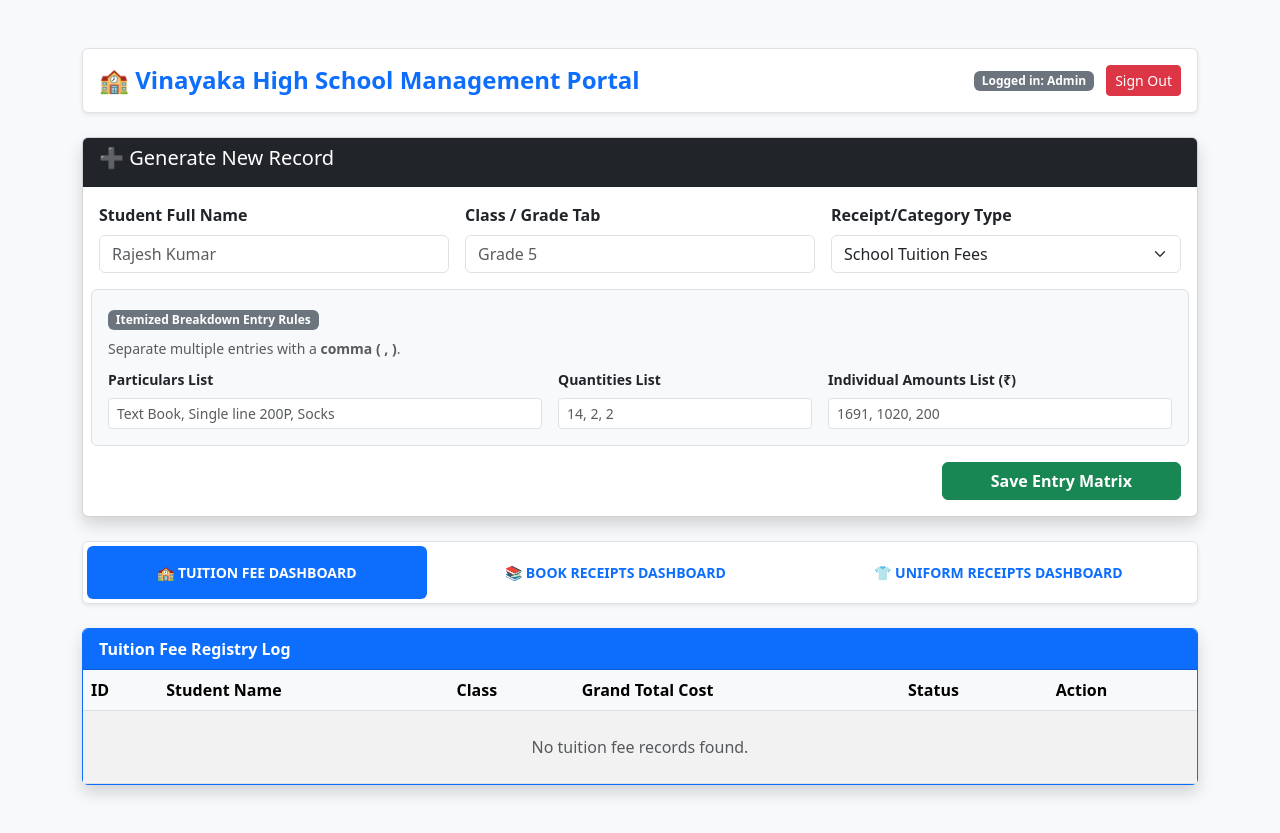
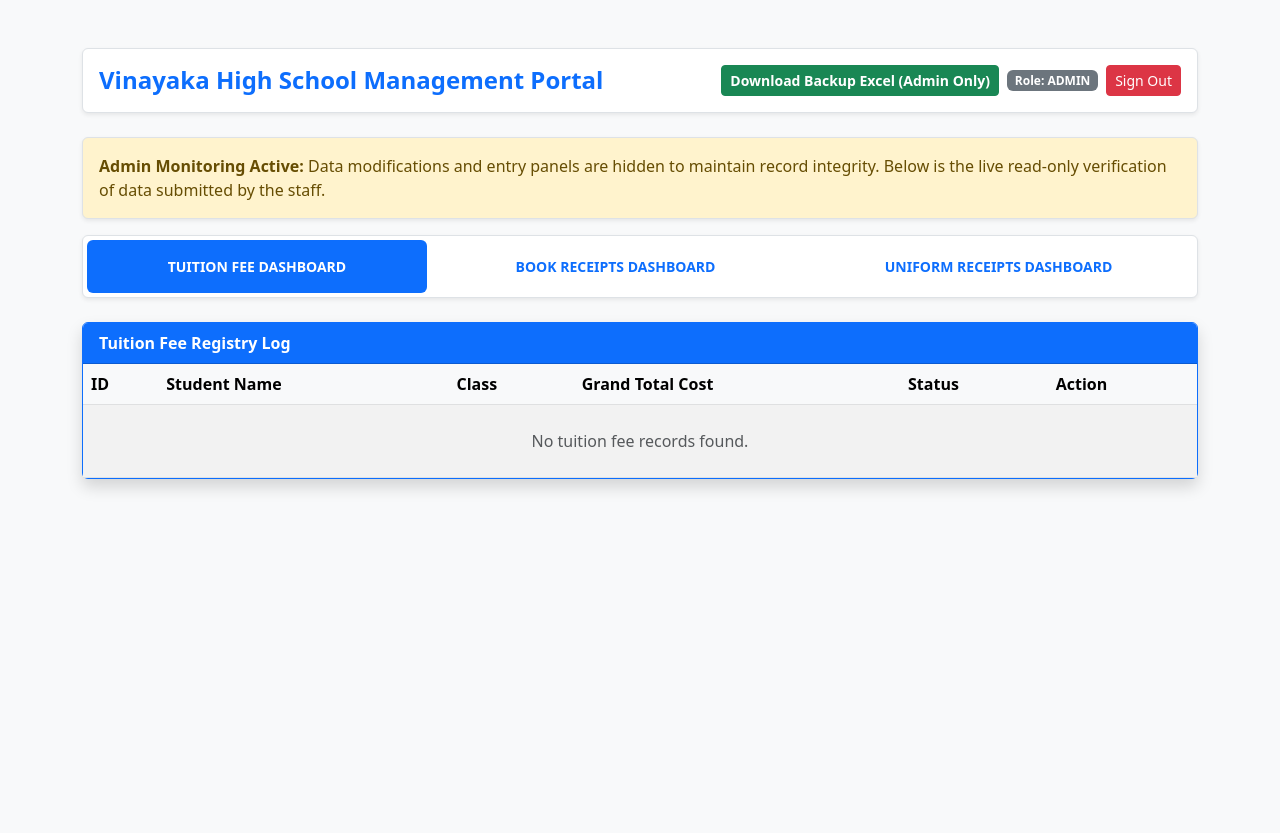
Before and after one commit to Cts-pro/school-fees, a Flask app: page / in a window 1280 px wide. After the commit the page ends 490 px from the top, so only its background shows below. Run offline with Flask 3, Linux system fonts and the light colour scheme; the visitor is signed in with stand-in values (Sample User, id 1).

Commit message:
Update index.html

```diff
--- a/templates/index.html
+++ b/templates/index.html
@@ -37,15 +37,19 @@
         {% else %}
 
         <div class="d-flex justify-content-between align-items-center mb-4 p-3 bg-white border rounded shadow-sm">
-            <h4 class="mb-0 text-primary fw-bold">🏫 Vinayaka High School Management Portal</h4>
-            <div>
-                <span class="badge bg-secondary me-2">Logged in: {{ username }}</span>
+            <h4 class="mb-0 text-primary fw-bold">Vinayaka High School Management Portal</h4>
+            <div class="d-flex align-items-center gap-2">
+                {% if role == 'admin' %}
+                    <a href="/download_database" class="btn btn-success btn-sm fw-bold">Download Backup Excel (Admin Only)</a>
+                {% endif %}
+                <span class="badge bg-secondary">Role: {{ role.upper() }}</span>
                 <a href="/logout" class="btn btn-danger btn-sm">Sign Out</a>
             </div>
         </div>
 
+        {% if role == 'user' %}
         <div class="card shadow mb-4">
-            <div class="card-header bg-dark text-white"><h5>➕ Generate New Record</h5></div>
+            <div class="card-header bg-dark text-white"><h5>Add New Billing Record</h5></div>
             <div class="card-body">
                 <form action="/add_student" method="POST" class="row g-3">
                     <div class="col-md-4">
@@ -71,15 +75,15 @@
                         <div class="row g-3">
                             <div class="col-md-5">
                                 <label class="form-label small fw-bold">Particulars List</label>
-                                <input type="text" name="particulars" class="form-control form-control-sm" placeholder="Text Book, Single line 200P, Socks" required>
+                                <input type="text" name="particulars" class="form-control form-control-sm" placeholder="Text Book, Socks" required>
                             </div>
                             <div class="col-md-3">
                                 <label class="form-label small fw-bold">Quantities List</label>
-                                <input type="text" name="quantities" class="form-control form-control-sm" placeholder="14, 2, 2" required>
+                                <input type="text" name="quantities" class="form-control form-control-sm" placeholder="14, 2" required>
                             </div>
                             <div class="col-md-4">
-                                <label class="form-label small fw-bold">Individual Amounts List (₹)</label>
-                                <input type="text" name="amounts" class="form-control form-control-sm" placeholder="1691, 1020, 200" required>
+                                <label class="form-label small fw-bold">Individual Amounts List (Rs)</label>
+                                <input type="text" name="amounts" class="form-control form-control-sm" placeholder="1691, 200" required>
                             </div>
                         </div>
                     </div>
@@ -89,21 +93,25 @@
                 </form>
             </div>
         </div>
+        {% else %}
+        <div class="alert alert-warning border shadow-sm">
+            <strong>Admin Monitoring Active:</strong> Data modifications and entry panels are hidden to maintain record integrity. Below is the live read-only verification of data submitted by the staff.
+        </div>
+        {% endif %}
 
         <ul class="nav nav-pills nav-fill gap-2 p-1 small bg-white border rounded shadow-sm mb-4" id="dashboardTabs" role="tablist">
             <li class="nav-item" role="presentation">
-                <button class="nav-link active fw-bold py-3 text-uppercase" id="fees-tab" data-bs-toggle="tab" data-bs-target="#fees-panel" type="button" role="tab">🏫 Tuition Fee Dashboard</button>
+                <button class="nav-link active fw-bold py-3 text-uppercase" id="fees-tab" data-bs-toggle="tab" data-bs-target="#fees-panel" type="button" role="tab">Tuition Fee Dashboard</button>
             </li>
             <li class="nav-item" role="presentation">
-                <button class="nav-link fw-bold py-3 text-uppercase list-group-item-success" id="books-tab" data-bs-toggle="tab" data-bs-target="#books-panel" type="button" role="tab">📚 Book Receipts Dashboard</button>
+                <button class="nav-link fw-bold py-3 text-uppercase list-group-item-success" id="books-tab" data-bs-toggle="tab" data-bs-target="#books-panel" type="button" role="tab">Book Receipts Dashboard</button>
             </li>
             <li class="nav-item" role="presentation">
-                <button class="nav-link fw-bold py-3 text-uppercase list-group-item-warning" id="uniform-tab" data-bs-toggle="tab" data-bs-target="#uniform-panel" type="button" role="tab">👕 Uniform Receipts Dashboard</button>
+                <button class="nav-link fw-bold py-3 text-uppercase list-group-item-warning" id="uniform-tab" data-bs-toggle="tab" data-bs-target="#uniform-panel" type="button" role="tab">Uniform Receipts Dashboard</button>
             </li>
         </ul>
 
         <div class="tab-content" id="dashboardTabsContent">
-
             <div class="tab-pane fade show active" id="fees-panel" role="tabpanel">
                 <div class="card shadow border-primary">
                     <div class="card-header bg-primary text-white"><strong>Tuition Fee Registry Log</strong></div>
@@ -118,8 +126,8 @@
                                         <td>{{ record.id }}</td>
                                         <td><strong>{{ record.name }}</strong></td>
                                         <td><span class="badge bg-info text-dark">{{ record.class }}</span></td>
-                                        <td><strong class="text-primary">₹ {{ "{:,.2f}".format(record.total_amount) }}</strong></td>
-                                        <td>{% if record.is_locked == 1 %}<span class="text-danger fw-bold">🔒 Locked</span>{% else %}<span class="text-warning fw-bold">⏱️ Pending</span>{% endif %}</td>
+                                        <td><strong class="text-primary">Rs {{ "{:,.2f}".format(record.total_amount) }}</strong></td>
+                                        <td>{% if record.is_locked == 1 %}<span class="text-danger fw-bold">Locked</span>{% else %}<span class="text-warning fw-bold">Pending</span>{% endif %}</td>
                                         <td><a href="/generate_invoice/{{ record.class }}/{{ record.id }}" class="btn btn-sm btn-dark">{% if record.is_locked == 1 %} Open Bill {% else %} Lock & Print {% endif %}</a></td>
                                     </tr>
                                 {% else %}
@@ -145,8 +153,8 @@
                                         <td>{{ record.id }}</td>
                                         <td><strong>{{ record.name }}</strong></td>
                                         <td><span class="badge bg-info text-dark">{{ record.class }}</span></td>
-                                        <td><strong class="text-success">₹ {{ "{:,.2f}".format(record.total_amount) }}</strong></td>
-                                        <td>{% if record.is_locked == 1 %}<span class="text-danger fw-bold">🔒 Locked</span>{% else %}<span class="text-warning fw-bold">⏱️ Pending</span>{% endif %}</td>
+                                        <td><strong class="text-success">Rs {{ "{:,.2f}".format(record.total_amount) }}</strong></td>
+                                        <td>{% if record.is_locked == 1 %}<span class="text-danger fw-bold">Locked</span>{% else %}<span class="text-warning fw-bold">Pending</span>{% endif %}</td>
                                         <td><a href="/generate_invoice/{{ record.class }}/{{ record.id }}" class="btn btn-sm btn-dark">{% if record.is_locked == 1 %} Open Bill {% else %} Lock & Print {% endif %}</a></td>
                                     </tr>
                                 {% else %}
@@ -172,8 +180,8 @@
                                         <td>{{ record.id }}</td>
                                         <td><strong>{{ record.name }}</strong></td>
                                         <td><span class="badge bg-info text-dark">{{ record.class }}</span></td>
-                                        <td><strong class="text-warning text-dark">₹ {{ "{:,.2f}".format(record.total_amount) }}</strong></td>
-                                        <td>{% if record.is_locked == 1 %}<span class="text-danger fw-bold">🔒 Locked</span>{% else %}<span class="text-warning fw-bold">⏱️ Pending</span>{% endif %}</td>
+                                        <td><strong class="text-warning text-dark">Rs {{ "{:,.2f}".format(record.total_amount) }}</strong></td>
+                                        <td>{% if record.is_locked == 1 %}<span class="text-danger fw-bold">Locked</span>{% else %}<span class="text-warning fw-bold">Pending</span>{% endif %}</td>
                                         <td><a href="/generate_invoice/{{ record.class }}/{{ record.id }}" class="btn btn-sm btn-dark">{% if record.is_locked == 1 %} Open Bill {% else %} Lock & Print {% endif %}</a></td>
                                     </tr>
                                 {% else %}
@@ -184,7 +192,6 @@
                     </div>
                 </div>
             </div>
-
         </div>
         {% endif %}
     </div>
```
